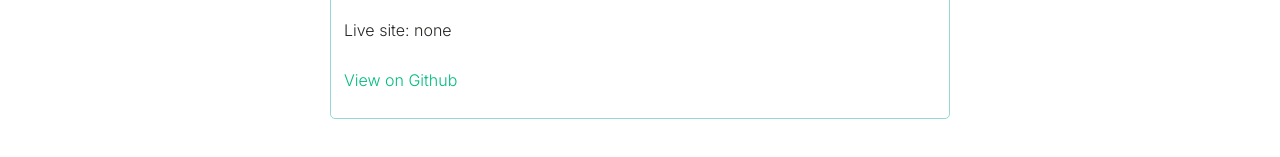
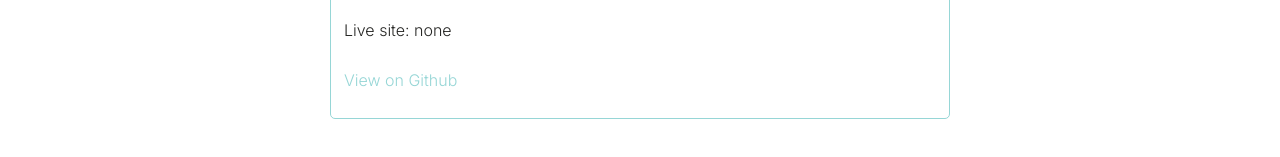
Before and after one commit to Nnamuka01/Vue-Github-Portfolio, a Vue app: page /details/1 in a window 1280 px wide. Shown: the part 267-424 px from the top of the page. Built offline with nearby package versions, Linux system fonts and the light colour scheme; no server answers.

Commit message:
Update RepoDetails.vue

```diff
--- a/src/components/RepoDetails.vue
+++ b/src/components/RepoDetails.vue
@@ -118,7 +118,7 @@
 
 
 .repo-name {
-    color: #00bd7e;
+    color: #96d6d6;
     font-size: 2rem;
     word-break: break-word;
 }
@@ -136,7 +136,7 @@
 }
 
 #repodetail a {
-    color: #00bd7e;
+    color: #96d6d6;
 }
 
 .repo-mini-details {
@@ -153,7 +153,7 @@
 }
 
 .icons {
-    color: #00bd7e;
+    color: #96d6d6;
 }
 
 .back {
```
